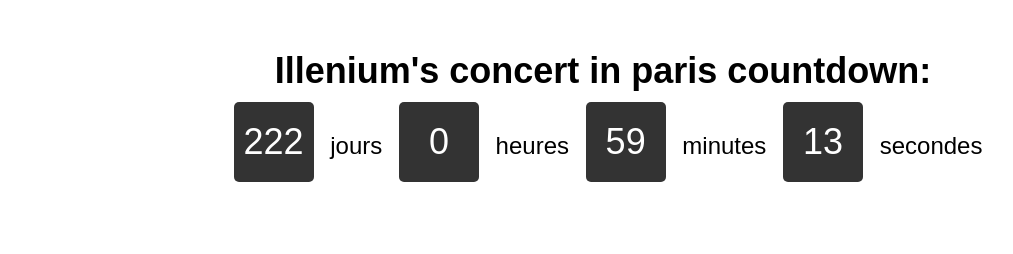
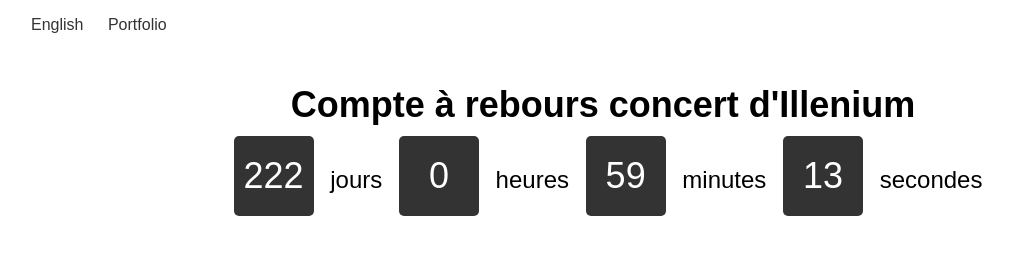
Before and after one commit to Brize-Glace/ILLENIUMUWUWUWUWUWUWUWU, a plain HTML site: page index.html in a window 1280 px wide. Shown: the whole page, without its empty margins (37-1050 px from the left). Drawn offline with Linux system fonts and the light colour scheme.

Commit message:
added translations

```diff
--- a/app.js
+++ b/app.js
@@ -28,3 +28,10 @@
     document.getElementById("countdown").innerHTML = "C'est l'heure les enfants!";
   }
 }, 1000);
+
+function googleTranslateElementInit() {
+  new googleTranslateElementInit.translate.TranslateElement({
+    pageLanguage: 'fr',
+    includedLanguages: googleTranslateElementInit.translate.TranslateElement.InlineLayout.SIMPLE
+  }, 'countdown')
+}
--- a/index.html
+++ b/index.html
@@ -1,19 +1,23 @@
 <!DOCTYPE html>
-<html lang="en">
+<html lang="fr">
 
 <head>
   <meta charset="UTF-8">
   <meta http-equiv="X-UA-Compatible" content="IE=edge">
   <meta name="viewport" content="width=device-width, initial-scale=1.0">
   <link rel="stylesheet" href="style.css">
-  <title>Illenium's Concert In Paris Countdown</title>
+  <title>Compte à rebours concert d'Illenium</title>
   <meta name="title" content="Illenium's concert in paris countdown">
   <meta name="description" content="The countdown before the Illenium's Concert in Paris">
 </head>
 
 <body>
+  <ul>
+    <li><a href="en/index.html">English</a></li>
+    <li><a href="brize-glace.github.io">Portfolio</a></li>
+  </ul>
   <div id="countdown">
-    <h1>Illenium's concert in paris countdown:</h1>
+    <h1>Compte à rebours concert d'Illenium</h1>
     <span id="days"></span> jours
     <span id="hours"></span> heures
     <span id="minutes"></span> minutes
--- a/style.css
+++ b/style.css
@@ -1,5 +1,7 @@
+html{
+    font-family: Arial, sans-serif;
+}
 #countdown {
-    font-family: Arial, sans-serif;
     font-size: 24px;
     text-align: center;
     margin-top: 50px;
@@ -21,3 +23,14 @@
     margin: 0 10px;
     border-radius: 5px;
 }
+ul{
+    text-decoration: none;
+}
+li{
+    display: inline-flex;
+    margin-left: 20px;
+}
+li a{
+    text-decoration: none;
+    color: #333;
+}
```
Also changed, not shown: en/index.html (added, +24 -0 lines).
